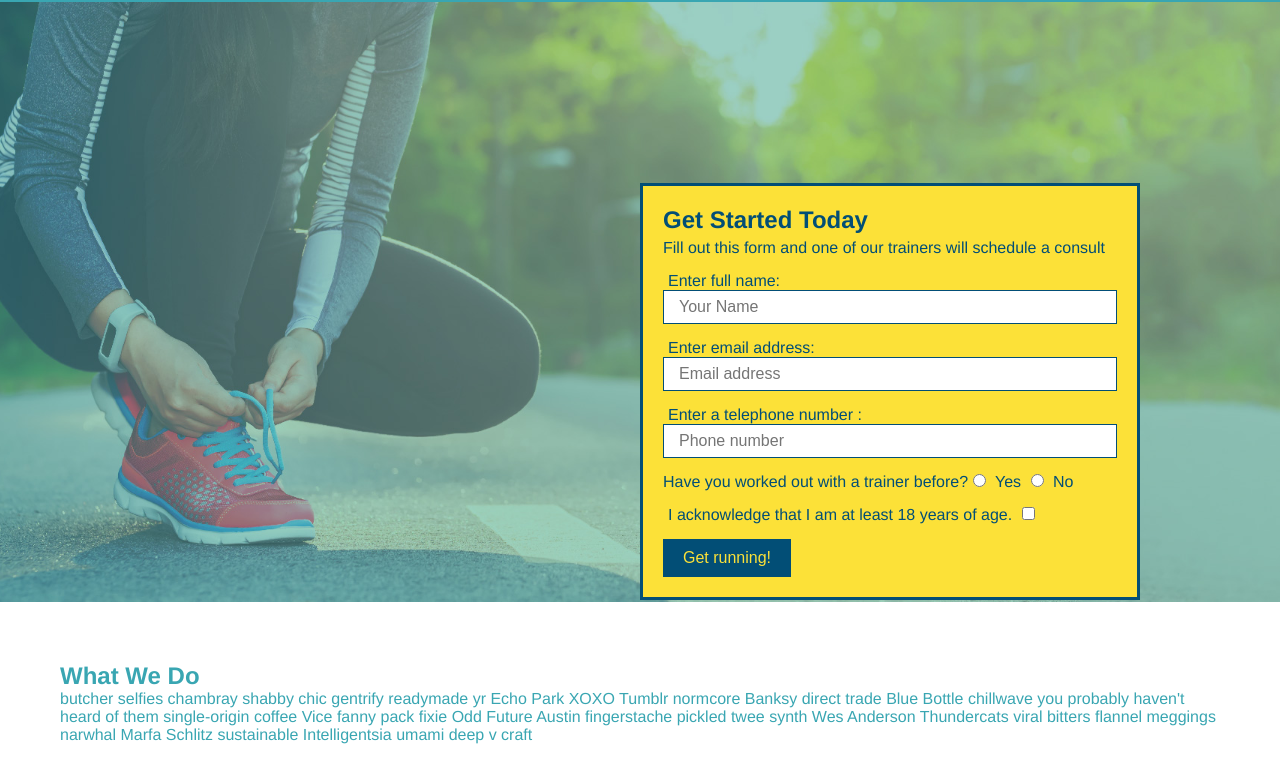
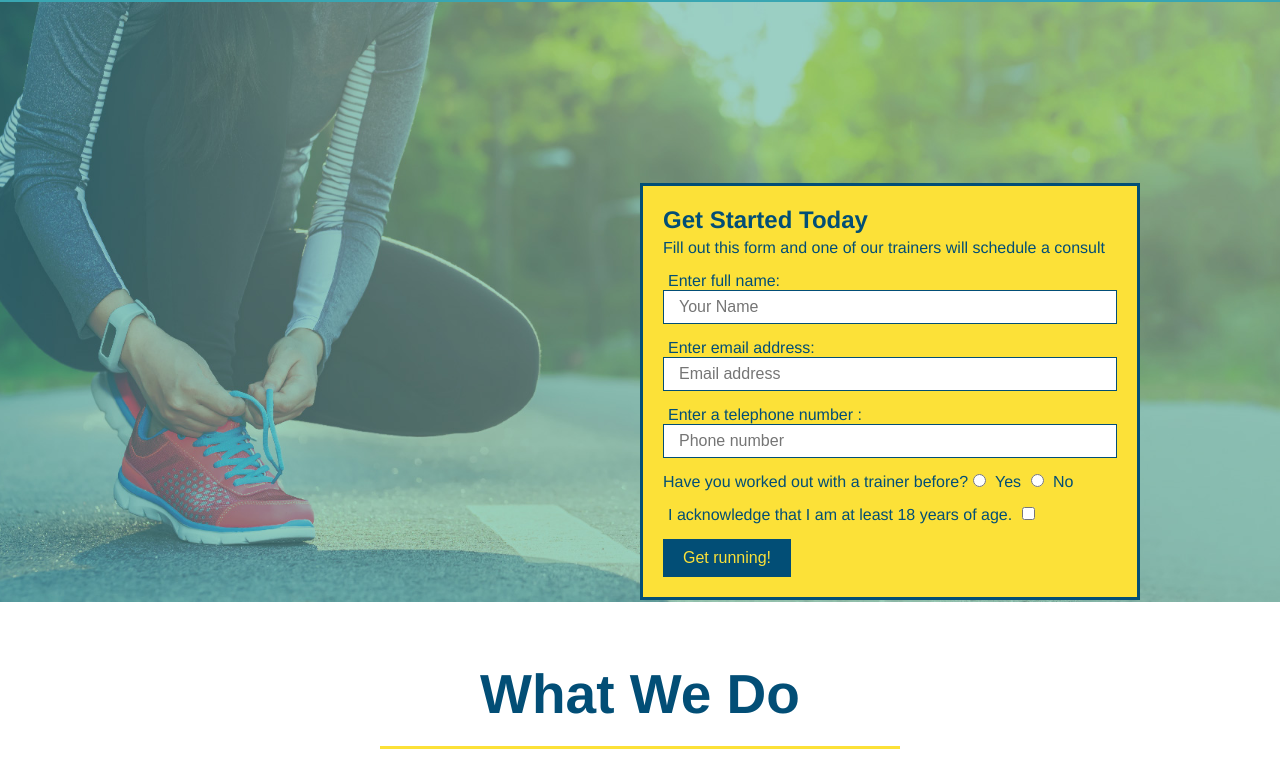
Before and after one commit to achuv37/RUN-BUDDY, a plain HTML site: page index.html in a window 1280 px wide. Shown: the part 80-861 px from the top of the page. Drawn offline with Linux system fonts and the light colour scheme.

Commit message:
style what we do section

```diff
--- a/assets/css/style.css
+++ b/assets/css/style.css
@@ -115,3 +115,25 @@ section {
   font-size: 16px;
 }
 /*hero style end */
+
+/* what-we-do section*/
+.intro {
+  text-align: center;
+}
+.intro h2 {
+  font-size: 55px;
+  color: #024e76;
+  margin-bottom: 35px;
+  padding: 0 100px 20px 100px;
+  border-bottom: 3px solid;
+  border-color: #fce138;
+  display: inline-block;
+}
+
+.intro p {
+  line-height: 1.7;
+  color: #39a6b2;
+  width: 80%;
+  font-size: 20px;
+  margin: 0 auto;
+}
--- a/index.html
+++ b/index.html
@@ -70,7 +70,7 @@
 
 
     <!--"What we do" section-->
-    <section id="What-we-do">
+    <section id="What-we-do" class="intro">
       <h2>What We Do</h2>
       <p>
         butcher selfies chambray shabby chic gentrify readymade yr Echo Park XOXO Tumblr normcore Banksy direct trade Blue Bottle chillwave you probably haven't heard of them single-origin coffee Vice fanny pack fixie Odd Future Austin fingerstache pickled twee synth Wes Anderson Thundercats viral bitters flannel meggings narwhal Marfa Schlitz sustainable Intelligentsia umami deep v craft
```
